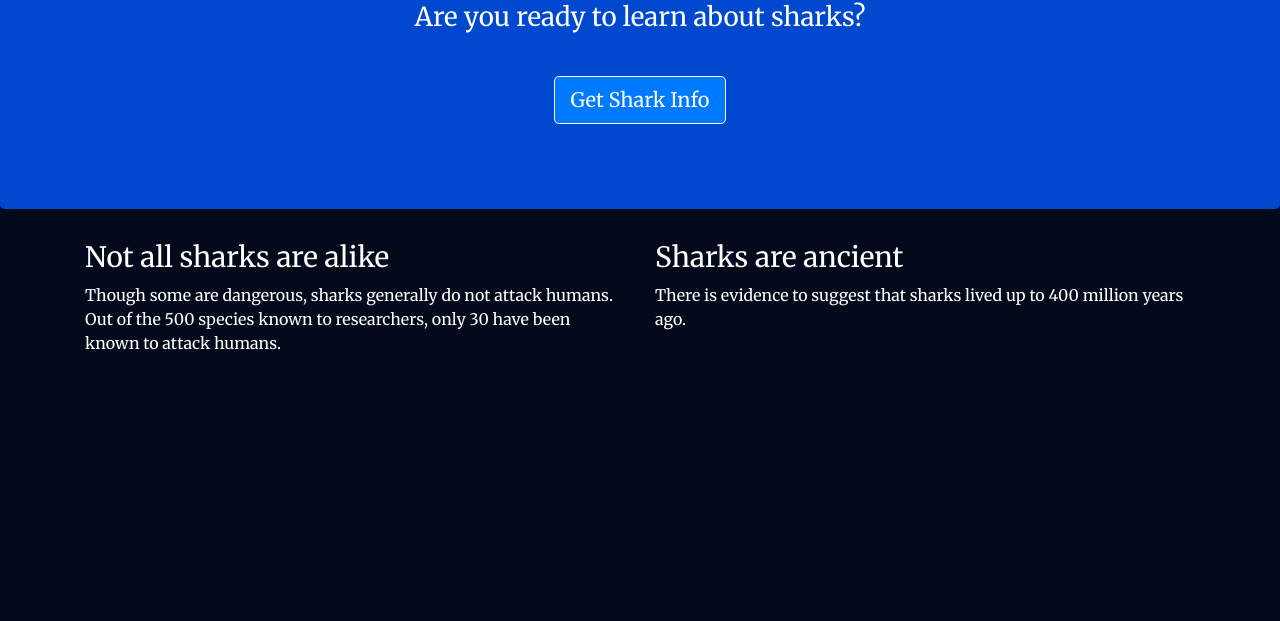
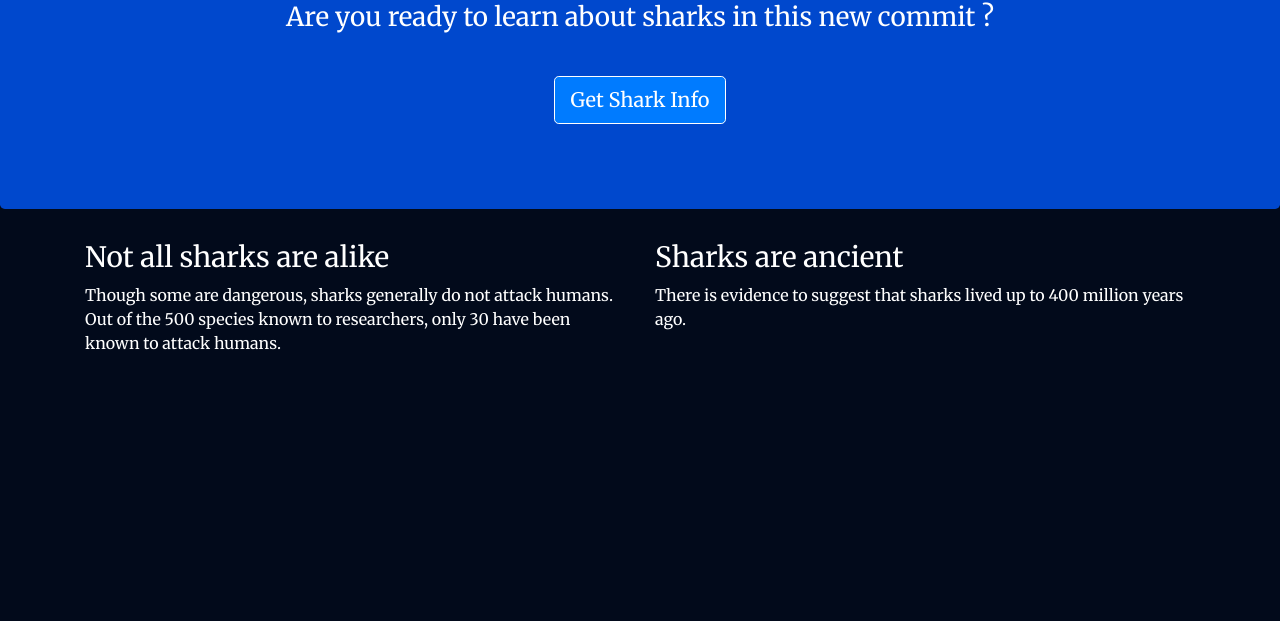
Before and after one commit to Arush121/mis, a website: page views/index.html in a window 1280 px wide. Shown: the part 179-800 px from the top of the page. Drawn offline with nearby package versions, Linux system fonts and the light colour scheme.

Commit message:
Update index.html

```diff
--- a/views/index.html
+++ b/views/index.html
@@ -28,7 +28,7 @@
     <div class="jumbotron">
         <div class="container">
             <h1>Want to Learn About Sharks?</h1>
-            <p>Are you ready to learn about sharks?</p>
+            <p>Are you ready to learn about sharks in this new commit ?</p>
             <br>
             <p><a class="btn btn-primary btn-lg" href="/sharks" role="button">Get Shark Info</a>
             </p>
```
